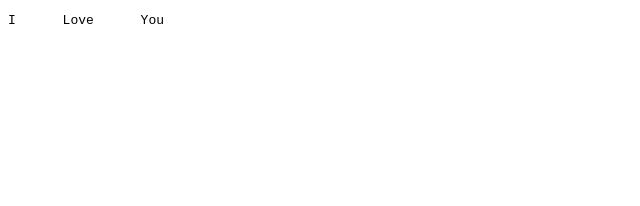
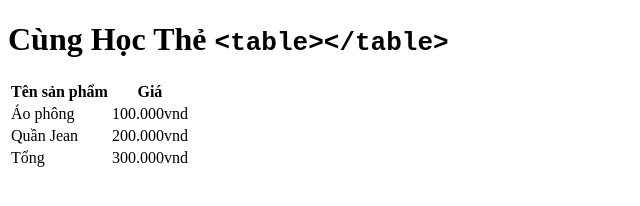
Before and after one commit to duo-8108/test-lv1, a plain HTML site: page index.html in a window 1280 px wide. Shown: the whole page, without its empty margins (0-640 px from the left). Drawn offline with Linux system fonts and the light colour scheme.

Commit message:
Update Version 0.0.3

```diff
--- a/index.html
+++ b/index.html
@@ -6,6 +6,30 @@
     <title>Document</title>
   </head>
   <body>
-    <pre>I      Love      You</pre>
+    <h1>Cùng Học Thẻ <code>&lt;table&gt;&lt;/table&gt;</code></h1>
+    <table>
+      <thead>
+        <tr>
+          <th>Tên sản phẩm</th>
+          <th>Giá</th>
+        </tr>
+      </thead>
+      <tbody>
+        <tr>
+          <td>Áo phông</td>
+          <td>100.000vnd</td>
+        </tr>
+        <tr>
+          <td>Quần Jean</td>
+          <td>200.000vnd</td>
+        </tr>
+      </tbody>
+      <tfoot>
+        <tr>
+          <td>Tổng</td>
+          <td>300.000vnd</td>
+        </tr>
+      </tfoot>
+    </table>
   </body>
 </html>
```
